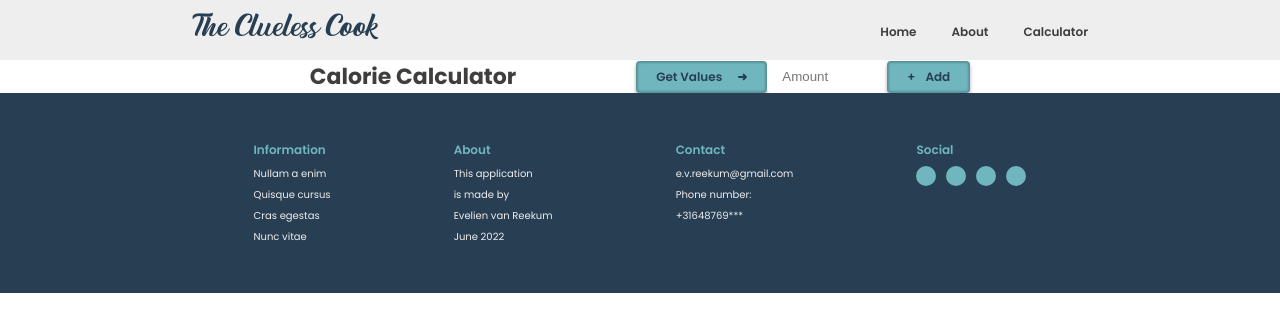
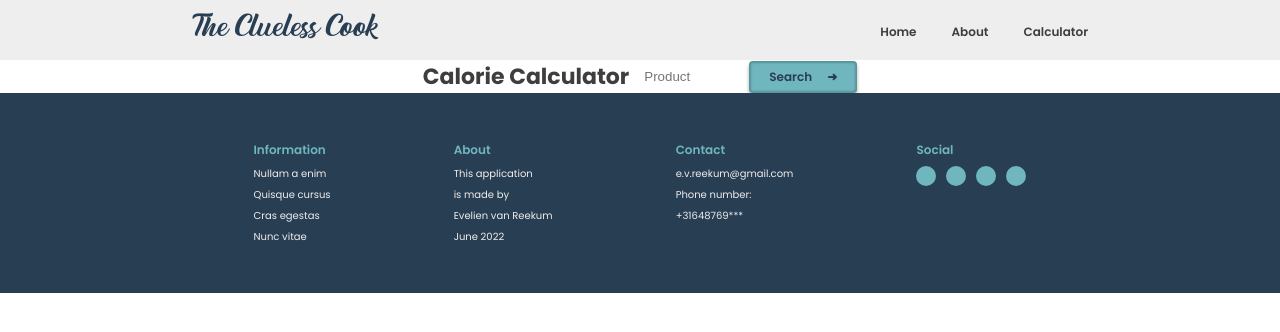
Before and after one commit to evreekum/frontend-final-assignment, a React (Create React App) app: page /calculator in a window 1280 px wide. Shown: the top 332 px of the page. Built offline with nearby package versions, Linux system fonts and the light colour scheme; no server answers; some icons are missing.

Commit message:
Tried GET request with methods and useFormContext and FormProvider

```diff
--- a/src/components/inputfield/InputField.js
+++ b/src/components/inputfield/InputField.js
@@ -1,9 +1,9 @@
 import React from "react";
 import "./InputField.css";
-import {useForm} from "react-hook-form";
+import {useFormContext} from "react-hook-form";
 
 function InputField({name, validationObject, type, placeholder, value, onChange, errors}) {
-    const {register} = useForm();
+    const methods = useFormContext();
 
     return (
         <label htmlFor={`${name}__field`}>
@@ -11,7 +11,7 @@ function InputField({name, validationObject, type, placeholder, value, onChange,
                 key={`${name}__key`}
                 name={name}
                 id={`${name}__field`}
-                {...register(`${name}`, validationObject)}
+                {...methods.register(`${name}`, validationObject)}
                 type={type}
                 placeholder={placeholder}
 
--- a/src/pages/calculator/CalculatorPage.js
+++ b/src/pages/calculator/CalculatorPage.js
@@ -1,30 +1,66 @@
 import React, {useState} from "react";
 import "../../App.css";
-import {useForm} from "react-hook-form";
+import {useForm, FormProvider, useFormContext} from "react-hook-form";
 import InputField from "../../components/inputfield/InputField";
 import Button from "../../components/button/Button";
 import TabTitle from "../../helpers/TabTitle";
 import "./CalculatorPage.css";
 import axios from "axios";
 
+
 const apiKeyCalc = process.env.REACT_APP_API_KEY_CALCULATOR;
 const apiIdCalc = process.env.REACT_APP_API_ID_CALCULATOR;
 
 function CalculatorPage() {
     TabTitle("Calorie Calculator");
-    const {handleSubmit, formState: {errors}, register, getValues} = useForm({
+    const methods = useForm({
+        mode: "onChange",
+        defaultValues: {
+            product: "",
+            amount: null
+        }});
+    const {register, handleSubmit, formState: {errors}} = methods;
+
+/*    const {handleSubmit, formState: {errors}, register} = methods({
         mode: "onChange",
         defaultValues: {
             product: "",
             amount: null
         }
-    });
+    });*/
     // const [product, setProduct] = useState("");
     // const [amount, setAmount] = useState(null);
     // const [error, toggleError] = useState(false);
 
-    async function onFormSubmitCalc(product) {
+    const onFormSubmitCalc = async (data) => {
+        console.log(data);
+        try {
+            const response = await axios.get(`https://api.edamam.com/api/food-database/v2/parser`, {
+                params: {
+                    type: "public",
+                    app_id: apiIdCalc,
+                    app_key: apiKeyCalc,
+                    ingr: data
 
+                }
+            })
+            // setProduct(response.data.text);
+            console.log(response.data.hints)
+            console.log(response.data.parsed[0]);
+        } catch (error) {
+            console.error(error);
+            // toggleError(true);
+        }
+
+    }
+
+    //
+    // function onFormSubmitCalc(data) {
+    //     console.log("Data:", data);
+    //     fetchData();
+    // }
+
+  /*  async function fetchData(data) {
 
         try {
             const response = await axios.get(`https://api.edamam.com/api/food-database/v2/parser`, {
@@ -32,7 +68,8 @@ function CalculatorPage() {
                     type: "public",
                     app_id: apiIdCalc,
                     app_key: apiKeyCalc,
-                    ingr: product
+                    ingr: data
+
                 }
             })
             // setProduct(response.data.text);
@@ -42,37 +79,32 @@ function CalculatorPage() {
             // toggleError(true);
         }
 
-    }
+    }*/
 
 
     return (
         <main className="outer-container">
             <div className="inner-container">
                 <h4>calorie calculator</h4>
+                <FormProvider {...methods}>
                     <form className="calc-product__form" onSubmit={handleSubmit(onFormSubmitCalc)}>
 
-                    <input type="text" {...register("product")}/>
-                    <button type="submit" onSubmit={() => {
-                        const values = getValues();
-                        const singleValue = getValues("product");
-                    }}>Get Values</button>
-
-                    {/*<InputField*/}
-                    {/*    name="product"*/}
-                    {/*    register={register}*/}
-                    {/*    validationObject={{required: "This field can't be empty. Please fill in an ingredient or product and try again."}}*/}
-                    {/*    type="text"*/}
-                    {/*    placeholder="Product"*/}
-                    {/*    errors={errors}*/}
-                    {/*/>*/}
-                    {/*<Button*/}
-                    {/*    type="submit"*/}
-                    {/*    title="search"*/}
-                    {/*    className="calc-search__btn"*/}
-                    {/*/>*/}
+                        <InputField
+                            name="product"
+                            register={register}
+                            validationObject={{required: "This field can't be empty. Please fill in an ingredient or product and try again."}}
+                            type="text"
+                            placeholder="Product"
+                            errors={errors}
+                        />
+                        <Button
+                            type="submit"
+                            title="search"
+                            className="calc-search__btn"
+                        />
                     </form>
 
-                <form className="calc-amount__form" onSubmit={handleSubmit(onFormSubmitCalc)}>
+                   {/* <form className="calc-amount__form" onSubmit={handleSubmit(onFormSubmitCalc)}>
                         <InputField
                             name="amount"
                             register={register}
@@ -86,7 +118,8 @@ function CalculatorPage() {
                             title="add"
                             className="calc-amount__btn"
                         />
-                </form>
+                    </form>*/}
+                </FormProvider>
             </div>
 
         </main>
```
Lines whose indentation alone changed are shown as unchanged.
